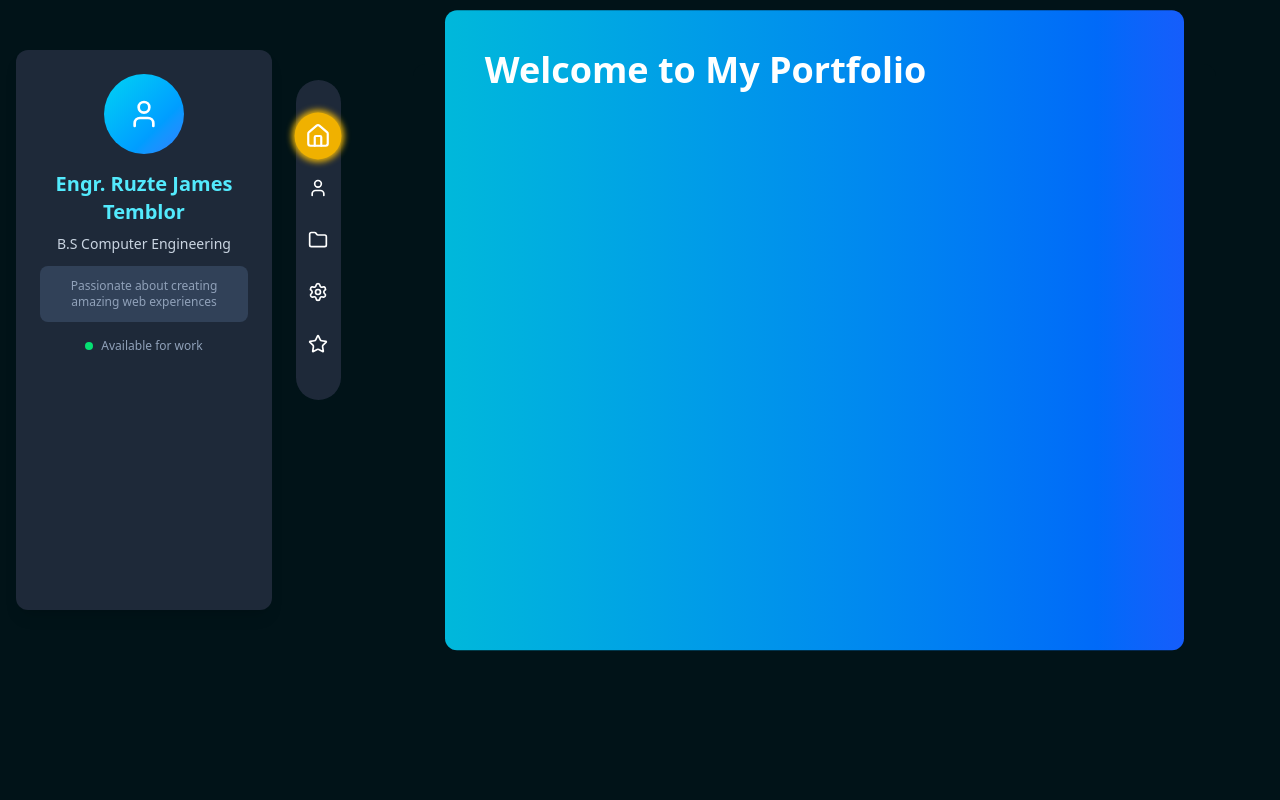
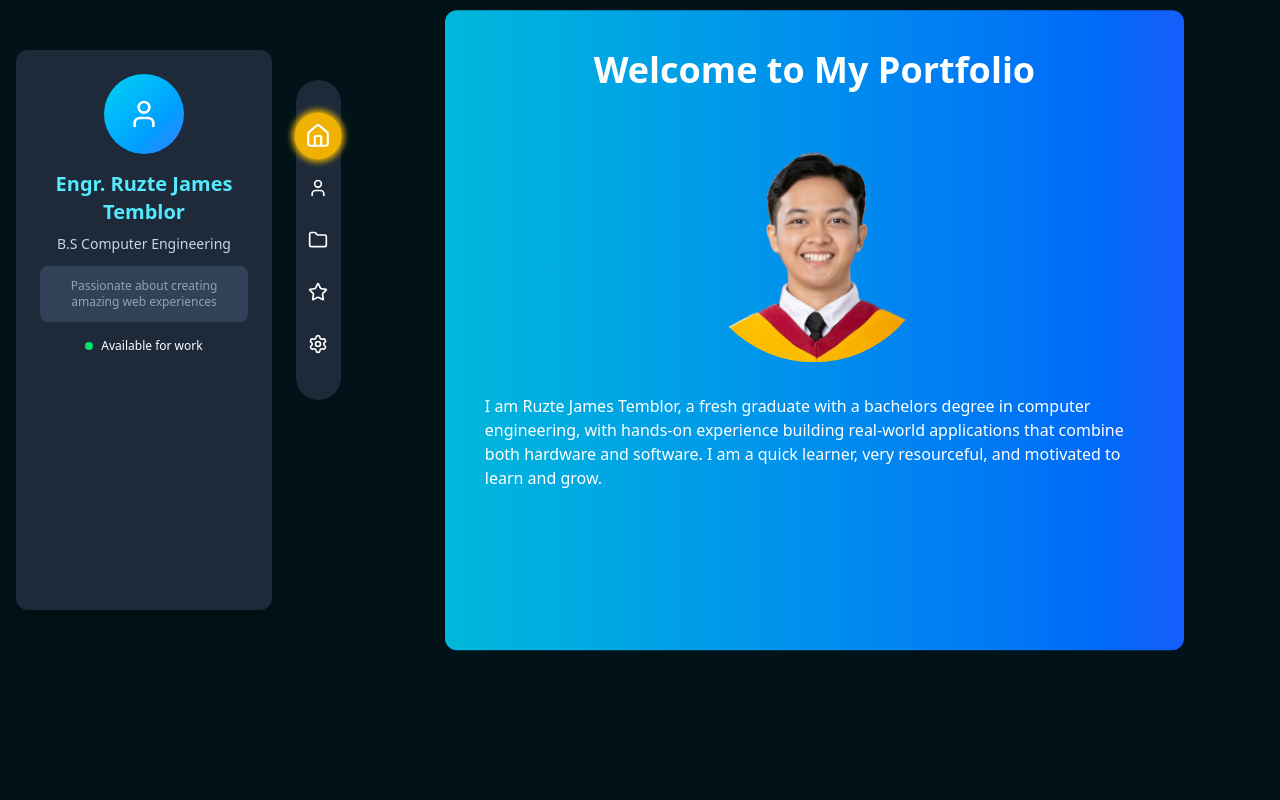
Before and after one commit to Ruzte/My-Portfolio, a React (Vite) app: page / in a window 1280 px wide. Shown: the top 800 px of the page. Built offline with nearby package versions, Linux system fonts and the light colour scheme.

Commit message:
Added homepage details

```diff
--- a/src/App.jsx
+++ b/src/App.jsx
@@ -1,10 +1,11 @@
-import { Home, User, Folder, Settings, Star } from 'lucide-react';
+import { Home, User, Folder, Star, Settings } from 'lucide-react';
 import { useRef, useEffect, useState } from 'react';
 import HomePage from './pages/homepage.jsx';
 import ProfilePage from './pages/aboutme.jsx';
 import ProjectsPage from './pages/projects.jsx';
+import SystemPage from './pages/interests.jsx';
 import SettingsPage from './pages/settings.jsx';
-import SystemPage from './pages/interests.jsx';
+
 
 function App() {
   const [activeSection, setActiveSection] = useState(0);
@@ -66,13 +67,15 @@ function App() {
 
           <div className="flex items-center justify-center mt-4">
             <div className="w-2 h-2 bg-green-400 rounded-full mr-2"></div>
-            <span className="text-xs text-slate-400">Available for work</span>
+            <span className="text-xs text-white">Available for work</span>
           </div>
         </div>
       </div>
 
       {/* Vertical Navbar */}
       <div className="w-[3.5%] h-[40vh] flex flex-col justify-center items-center space-y-4 bg-gray-800 px-2 py-6 rounded-full mx-2 mt-[80px] sticky top-[80px]">
+  {/* Home */}
+  <div className="relative group">
     <button
       onClick={() => scrollToSection(0)}
       className={`p-2 rounded-full transition-all duration-200 ease-in-out ${
@@ -83,7 +86,13 @@ function App() {
     >
       <Home size={20} />
     </button>
+    <span className="absolute left-10 top-1/2 -translate-y-1/2 bg-gray-900 text-white text-xs px-2 py-1 rounded-md opacity-0 group-hover:opacity-100 transition-opacity duration-300 whitespace-nowrap z-10">
+      Home
+    </span>
+  </div>
 
+  {/* About Me */}
+  <div className="relative group">
     <button
       onClick={() => scrollToSection(1)}
       className={`p-2 rounded-full transition-all duration-200 ease-in-out ${
@@ -94,7 +103,13 @@ function App() {
     >
       <User size={20} />
     </button>
+    <span className="absolute left-10 top-1/2 -translate-y-1/2 bg-gray-900 text-white text-xs px-2 py-1 rounded-md opacity-0 group-hover:opacity-100 transition-opacity duration-300 whitespace-nowrap z-10">
+      About Me
+    </span>
+  </div>
 
+  {/* Projects */}
+  <div className="relative group">
     <button
       onClick={() => scrollToSection(2)}
       className={`p-2 rounded-full transition-all duration-200 ease-in-out ${
@@ -105,7 +120,30 @@ function App() {
     >
       <Folder size={20} />
     </button>
+    <span className="absolute left-10 top-1/2 -translate-y-1/2 bg-gray-900 text-white text-xs px-2 py-1 rounded-md opacity-0 group-hover:opacity-100 transition-opacity duration-300 whitespace-nowrap z-10">
+      Projects
+    </span>
+  </div>
 
+ {/* Interests */}
+  <div className="relative group">
+    <button
+      onClick={() => scrollToSection(4)}
+      className={`p-2 rounded-full transition-all duration-200 ease-in-out ${
+        activeSection === 4
+          ? 'bg-yellow-500 shadow-[0_0_5px_2px_rgb(234,179,8)] scale-130'
+          : 'hover:bg-cyan-700 hover:shadow-[0_0_5px_2px_rgba(34,211,238,0.5)] hover:scale-130'
+      } active:bg-yellow-500 active:scale-90 active:shadow-[0_0_5px_2px_rgb(234,179,8)]`}
+    >
+      <Star size={20} />
+    </button>
+    <span className="absolute left-10 top-1/2 -translate-y-1/2 bg-gray-900 text-white text-xs px-2 py-1 rounded-md opacity-0 group-hover:opacity-100 transition-opacity duration-300 whitespace-nowrap z-10">
+      Interests
+    </span>
+  </div>
+
+  {/* Settings */}
+  <div className="relative group">
     <button
       onClick={() => scrollToSection(3)}
       className={`p-2 rounded-full transition-all duration-200 ease-in-out ${
@@ -116,35 +154,29 @@ function App() {
     >
       <Settings size={20} />
     </button>
-
-        <button
-          onClick={() => scrollToSection(4)}
-          className={`p-2 rounded-full transition-all duration-200 ease-in-out ${
-            activeSection === 4
-              ? 'bg-yellow-500 shadow-[0_0_5px_2px_rgb(234,179,8)] scale-130'
-              : 'hover:bg-cyan-700 hover:shadow-[0_0_5px_2px_rgba(34,211,238,0.5)] hover:scale-130'
-          } active:bg-yellow-500 active:scale-90 active:shadow-[0_0_5px_2px_rgb(234,179,8)]`}
-        >
-          <Star size={20} />
-        </button>
+    <span className="absolute left-10 top-1/2 -translate-y-1/2 bg-gray-900 text-white text-xs px-2 py-1 rounded-md opacity-0 group-hover:opacity-100 transition-opacity duration-300 whitespace-nowrap z-10">
+      Settings
+    </span>
+  </div>
 </div>
 
+
       {/* Content Section */}
-      <div className="flex-1 bg-[#011318] rounded-xl m-16 p-8">
-        <div ref={sectionRefs[0]} className="min-h-screen mb-20">
+      <div className="flex-1 bg-[#011318] rounded-xl m-16 p-8 ">
+        <div ref={sectionRefs[0]} className="min-h-screen mb-20 scroll-mt-[170px] snap-start">
           <HomePage />
         </div>
-        <div ref={sectionRefs[1]} className="min-h-screen mb-20">
+        <div ref={sectionRefs[1]} className="min-h-screen mb-20 scroll-mt-[110px] ">
           <ProfilePage />
         </div>
-        <div ref={sectionRefs[2]} className="min-h-screen mb-20">
+        <div ref={sectionRefs[2]} className="min-h-screen mb-20 scroll-mt-[110px] ">
           <ProjectsPage />
         </div>
-        <div ref={sectionRefs[3]} className="min-h-screen mb-20">
+        <div ref={sectionRefs[4]} className="min-h-screen mb-20 scroll-mt-[110px] ">
+          <SystemPage />
+        </div>
+        <div ref={sectionRefs[3]} className="min-h-screen scroll-mt-[110px] ">
           <SettingsPage />
-        </div>
-        <div ref={sectionRefs[4]} className="min-h-screen">
-          <SystemPage />
         </div>
       </div>
     </div>
--- a/src/pages/homepage.jsx
+++ b/src/pages/homepage.jsx
@@ -3,9 +3,23 @@ import ParallaxSection from '../components/parallax';
 function HomePage() {
   return (
     <div className="space-y-20">
-      <ParallaxSection className="h-[80vh]  bg-gradient-to-r from-cyan-500 to-blue-600 rounded-xl p-10 items-start justify-start">
+      <ParallaxSection className="h-[80vh]  bg-gradient-to-r from-cyan-500 to-blue-600 rounded-xl p-10 flex flex-col items-center justify-start">
         <h1 className="text-4xl font-bold text-white">Welcome to My Portfolio</h1>
+        <div>
+          <img
+            src="\Image\2x2-removebg-preview.png"
+            alt="Profile"
+            className="w-60 h-60 my-8 rounded-full mx-auto object-cover"
+          />
+        <p className="text-base text-white font-normal mt-auto ">
+          I am Ruzte James Temblor, a fresh graduate with a bachelors degree in computer engineering,
+          with hands-on experience building real-world applications that combine both hardware and software.
+          I am a quick learner, very resourceful, and motivated to learn and grow.
+        </p>
+      </div>
       </ParallaxSection>
+
+
     </div>
   );
 }
```
Also changed, not shown: public/Image/2x2-removebg-preview.png (added). Lines whose indentation alone changed are shown as unchanged.
